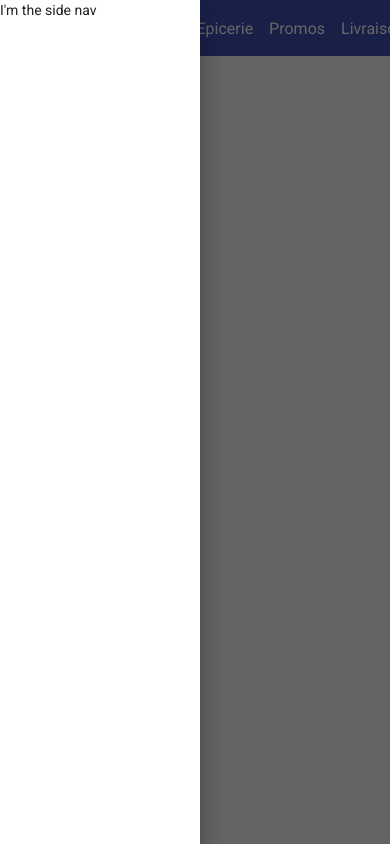
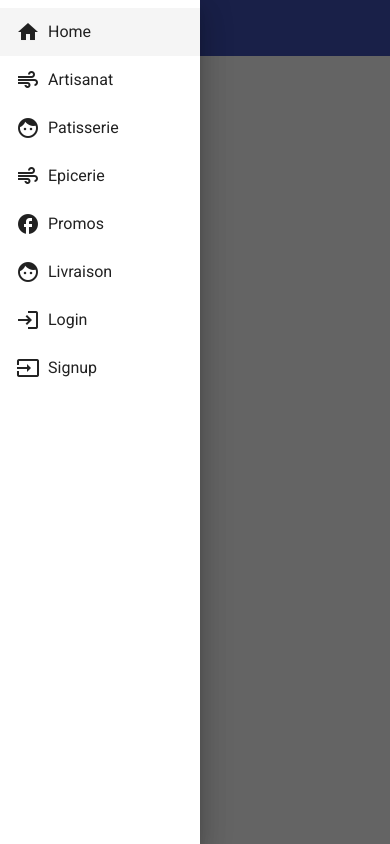
Before and after one commit to mahdibouaziz/tunostalgie-front, an Angular app: page / in a window 390 px wide. Both pictures are taken after a click on the button "menu". Built offline with nearby package versions, Linux system fonts and the light colour scheme.

Commit message:
make the navbar responsive

```diff
--- a/src/app/app.component.css
+++ b/src/app/app.component.css
@@ -35,3 +35,25 @@ a:active {
   padding: 0;
   margin: 0;
 }
+
+/* hide the navbar button in big screens */
+.toggle-navbar-button {
+  visibility: hidden;
+  display: none;
+}
+
+@media only screen and (max-width: 768px) {
+  /* remove the nav links */
+  .nav-links-for-pc {
+    visibility: hidden;
+    display: none;
+  }
+
+  .toggle-navbar-button {
+    visibility: visible;
+    display: flex;
+  }
+  .nav-caption {
+    padding-left: 0.5rem;
+  }
+}
--- a/src/app/app.component.html
+++ b/src/app/app.component.html
@@ -1,20 +1,51 @@
 <mat-sidenav-container>
   <mat-sidenav #sidenav role="navigation">
-    <p>I'm the side nav</p>
+    <mat-nav-list>
+      <a mat-list-item routerLink="/" (click)="sidenav.close()">
+        <mat-icon>home</mat-icon> <span class="nav-caption">Home</span>
+      </a>
+      <a mat-list-item routerLink="/artisanat" (click)="sidenav.close()">
+        <mat-icon>air</mat-icon> <span class="nav-caption">Artisanat</span>
+      </a>
+      <a mat-list-item routerLink="/patisserie" (click)="sidenav.close()">
+        <mat-icon>face</mat-icon>
+        <span class="nav-caption"> Patisserie </span>
+      </a>
+      <a mat-list-item routerLink="/epicerie" (click)="sidenav.close()">
+        <mat-icon>air</mat-icon>
+        <span class="nav-caption"> Epicerie </span>
+      </a>
+      <a mat-list-item routerLink="/promos" (click)="sidenav.close()">
+        <mat-icon>facebook</mat-icon>
+        <span class="nav-caption"> Promos </span>
+      </a>
+      <a mat-list-item routerLink="/livraison" (click)="sidenav.close()">
+        <mat-icon>face</mat-icon>
+        <span class="nav-caption"> Livraison </span>
+      </a>
+      <a mat-list-item routerLink="/login" (click)="sidenav.close()">
+        <mat-icon>login</mat-icon>
+        <span class="nav-caption"> Login </span>
+      </a>
+      <a mat-list-item routerLink="/signup" (click)="sidenav.close()">
+        <mat-icon>input</mat-icon>
+        <span class="nav-caption"> Signup </span>
+      </a>
+    </mat-nav-list>
   </mat-sidenav>
   <mat-sidenav-content>
     <mat-toolbar color="primary">
-      <div>
+      <div class="toggle-navbar-button">
         <button mat-icon-button (click)="sidenav.toggle()">
           <mat-icon>menu</mat-icon>
         </button>
       </div>
 
-      <div>
+      <div class="nav-logo">
         <a routerLink="/"> TUNOSTALGIE </a>
       </div>
 
-      <div class="nav-links-container">
+      <div class="nav-links-container nav-links-for-pc">
         <ul class="nav-links-ul">
           <li>
             <a routerLink="/">Home</a>
```
